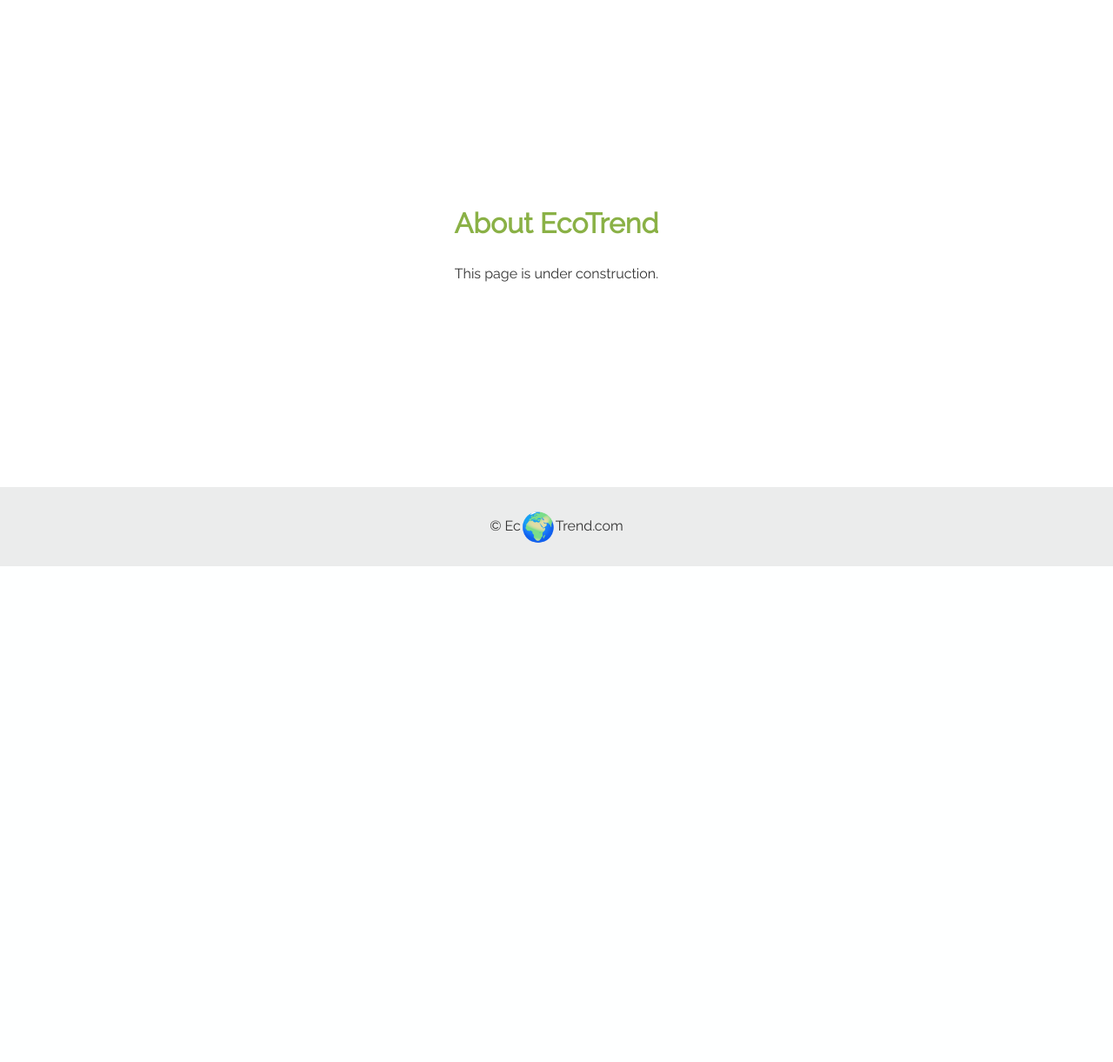
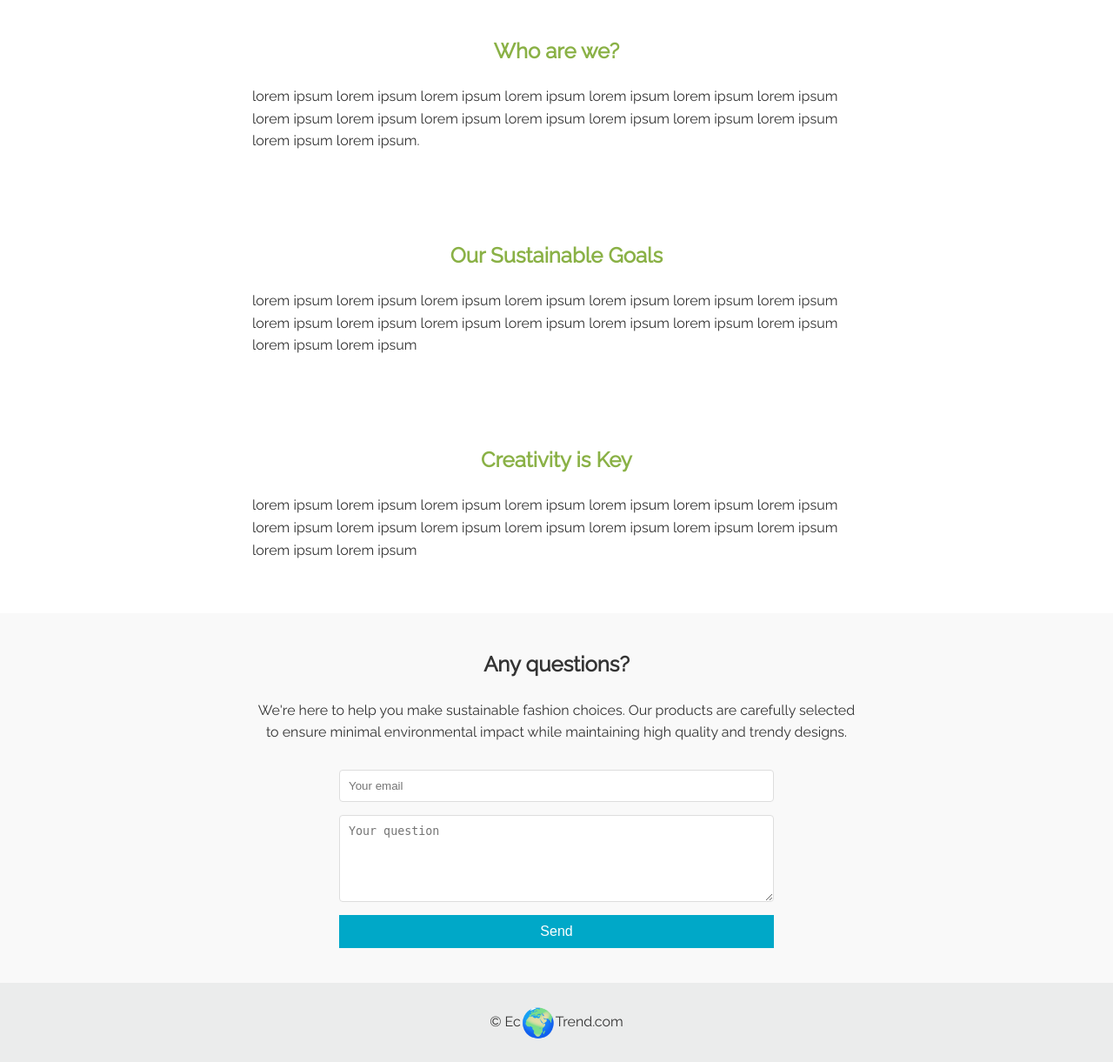
Before and after one commit to Ta-sia/yff_prosjekt, a Flask app: page /about in a window 1280 px wide. Shown: the part 156-1377 px from the top of the page at 87% size. Before the commit the page ends 807 px from the top, so only its background shows below. Run offline with Flask 3, Linux system fonts and the light colour scheme; some web fonts are replaced.

Commit message:
Delte "cart" på tre filer ".html, .css, .js" og litte redigere side about

```diff
--- a/static/css/style.css
+++ b/static/css/style.css
@@ -416,3 +416,31 @@ footer {
     margin-bottom: 20px;
     color: #8ab146;
 }
+
+/* About content */
+.about{
+    display: flex;
+    flex-direction: column;
+    align-items: center;
+    width: 100%;
+}
+
+.about-content {
+    min-height: 20vh;
+    width: 80%;
+    display: flex;
+    flex-direction: column;
+    align-items: center;
+    padding: 40px 20px;
+    background-color: white;
+}
+
+.about-content h1 {
+    margin-bottom: 20px;
+    color: #8ab146;
+}
+
+.about-content p {
+    max-width: 700px;
+    margin-bottom: 20px;
+}
--- a/templates/about.html
+++ b/templates/about.html
@@ -23,10 +23,30 @@
         </nav>
     </header>
 
-    <main class="page-content">
-        <h1>About EcoTrend</h1>
-        <p>This page is under construction.</p>
+    <main class="about">
+        <section class="about-content">
+            <h1>Who are we?</h1>
+            <p>lorem ipsum lorem ipsum lorem ipsum lorem ipsum lorem ipsum lorem ipsum lorem ipsum lorem ipsum lorem ipsum lorem ipsum lorem ipsum lorem ipsum lorem ipsum lorem ipsum lorem ipsum lorem ipsum.</p>
+        </section>
+        <section class="about-content">
+            <h1>Our Sustainable Goals</h1>
+            <p>lorem ipsum lorem ipsum lorem ipsum lorem ipsum lorem ipsum lorem ipsum lorem ipsum lorem ipsum lorem ipsum lorem ipsum lorem ipsum lorem ipsum lorem ipsum lorem ipsum lorem ipsum lorem ipsum</p>
+        </section>
+        <section class="about-content">
+            <h1>Creativity is Key</h1>
+            <p>lorem ipsum lorem ipsum lorem ipsum lorem ipsum lorem ipsum lorem ipsum lorem ipsum lorem ipsum lorem ipsum lorem ipsum lorem ipsum lorem ipsum lorem ipsum lorem ipsum lorem ipsum lorem ipsum</p>
+        </section>
     </main>
+
+    <section class="questions">
+        <h2>Any questions?</h2>
+        <p>We're here to help you make sustainable fashion choices. Our products are carefully selected to ensure minimal environmental impact while maintaining high quality and trendy designs.</p>
+        <div class="contact-form">
+            <input type="email" placeholder="Your email">
+            <textarea placeholder="Your question"></textarea>
+            <button class="submit-btn">Send</button>
+        </div>
+    </section>
 
     <footer>
         <p>© Ec<span class="earth-icon">🌍</span>Trend.com</p>
```
Also changed, not shown: static/css/cart.css (added, +79 -0 lines), static/js/cart.js (added, +36 -0 lines), templates/cart.html (+2 -119 lines), templates/startside.html (+0 -10 lines).
